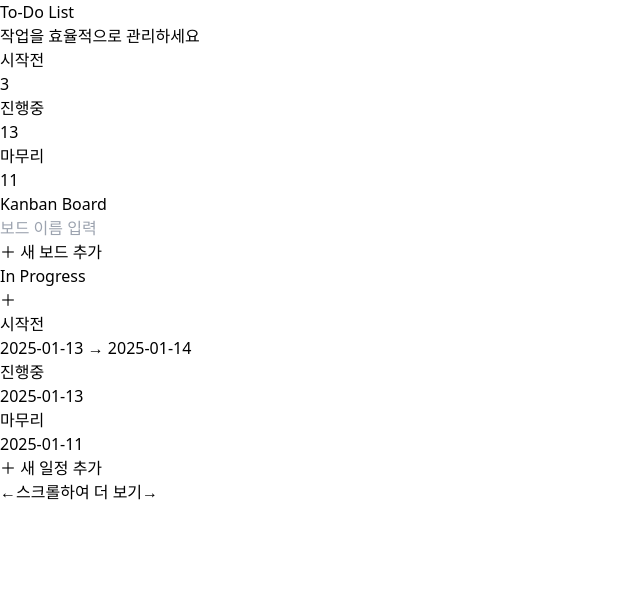
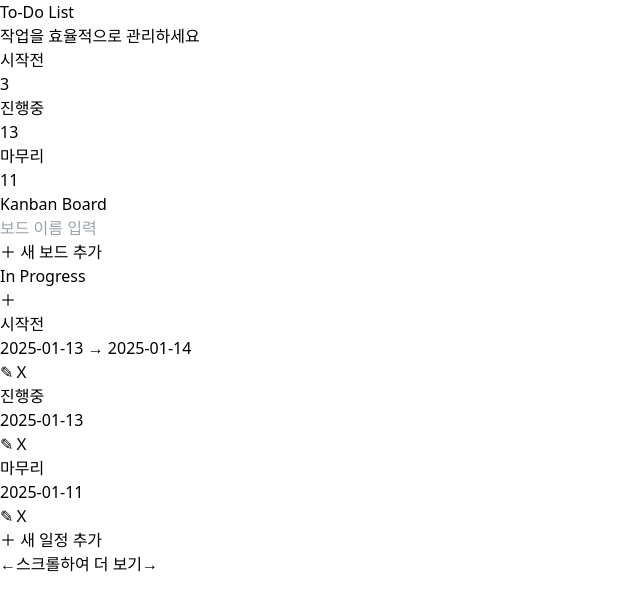
Before and after one commit to seungmin2222/LSM_ToDoPage, a Next.js app: page / in a window 1280 px wide. Shown: the top 610 px of the page, without its empty margins (0-640 px from the left). Built offline with nearby package versions, Linux system fonts and the light colour scheme.

Commit message:
✨ Feat: KanbanItem 컴포넌트에 수정/삭제/상세보기 UI 추가

```diff
--- a/src/components/todo/KanbanItem.tsx
+++ b/src/components/todo/KanbanItem.tsx
@@ -1,20 +1,115 @@
-import { KanbanItemProps } from '@/types/kanban';
+import { KanbanItem as KanbanItemProps } from '@/types/kanban';
+import { format } from 'date-fns';
+import { ko } from 'date-fns/locale';
+import { useState } from 'react';
+import KanbanItemDetail from './KanbanItemDetail';
+import KanbanItemForm from './KanbanItemForm';
 
 export default function KanbanItem({
+  id,
   title,
+  content,
   startDate,
   endDate,
 }: KanbanItemProps) {
+  const [isFormOpen, setIsFormOpen] = useState(false);
+  const [isDetailOpen, setIsDetailOpen] = useState(false);
+
+  const handleUpdate = (e: React.MouseEvent) => {
+    e.stopPropagation();
+    setIsFormOpen(true);
+  };
+
+  const handleDelete = (e: React.MouseEvent) => {
+    e.stopPropagation();
+    if (window.confirm('정말로 이 일정을 삭제하시겠습니까?')) {
+      console.log('삭제');
+    }
+  };
+
+  const handleCardClick = () => {
+    setIsDetailOpen(true);
+  };
+
+  const handleEditFromDetail = (itemId: number) => {
+    console.log(itemId);
+    setIsDetailOpen(false);
+    setIsFormOpen(true);
+  };
+
+  const handleDeleteFromDetail = (itemId: number) => {
+    if (window.confirm('정말로 이 일정을 삭제하시겠습니까?')) {
+      console.log('삭제', itemId);
+      setIsDetailOpen(false);
+    }
+  };
+
+  const formattedStartDate = format(new Date(startDate), 'yyyy-MM-dd', {
+    locale: ko,
+  });
+  const formattedEndDate = format(new Date(endDate), 'yyyy-MM-dd', {
+    locale: ko,
+  });
+
   return (
-    <div className="group rounded-lg border border-gray-700 bg-gray-900 p-3 transition-all hover:bg-gray-700">
-      <div className="flex items-start gap-2">
-        <div className="min-w-0 flex-1">
-          <div className="text-white">{title}</div>
-          <div className="mt-1 text-sm text-gray-400">
-            {startDate === endDate ? startDate : `${startDate} → ${endDate}`}
+    <>
+      <div
+        className="group cursor-pointer rounded-lg border border-gray-700 bg-gray-900 p-3 transition-all hover:bg-gray-700"
+        onClick={handleCardClick}
+      >
+        <div className="flex items-center gap-2">
+          <div className="min-w-0 flex-1">
+            <div className="text-white">{title}</div>
+            <div className="mt-1 text-sm text-gray-400">
+              {formattedStartDate === formattedEndDate
+                ? formattedStartDate
+                : `${formattedStartDate} → ${formattedEndDate}`}
+            </div>
           </div>
+          <button
+            type="button"
+            onClick={handleUpdate}
+            className="rounded border border-gray-400/50 px-2 py-1 text-gray-400 opacity-0 transition-all hover:border-white hover:text-white group-hover:opacity-100"
+          >
+            ✎
+          </button>
+          <button
+            type="button"
+            onClick={handleDelete}
+            className="rounded border border-red-400/50 px-2 py-1 text-red-400 opacity-0 transition-all hover:border-red-300 hover:text-red-300 group-hover:opacity-100"
+          >
+            Ｘ
+          </button>
         </div>
       </div>
-    </div>
+
+      {isFormOpen && (
+        <KanbanItemForm
+          onClose={() => setIsFormOpen(false)}
+          initialData={{
+            id,
+            title,
+            content,
+            startDate: new Date(startDate),
+            endDate: new Date(endDate),
+          }}
+        />
+      )}
+
+      {isDetailOpen && (
+        <KanbanItemDetail
+          item={{
+            id,
+            title,
+            content,
+            startDate: new Date(startDate),
+            endDate: new Date(endDate),
+          }}
+          onEdit={handleEditFromDetail}
+          onDelete={handleDeleteFromDetail}
+          onClose={() => setIsDetailOpen(false)}
+        />
+      )}
+    </>
   );
 }
```
